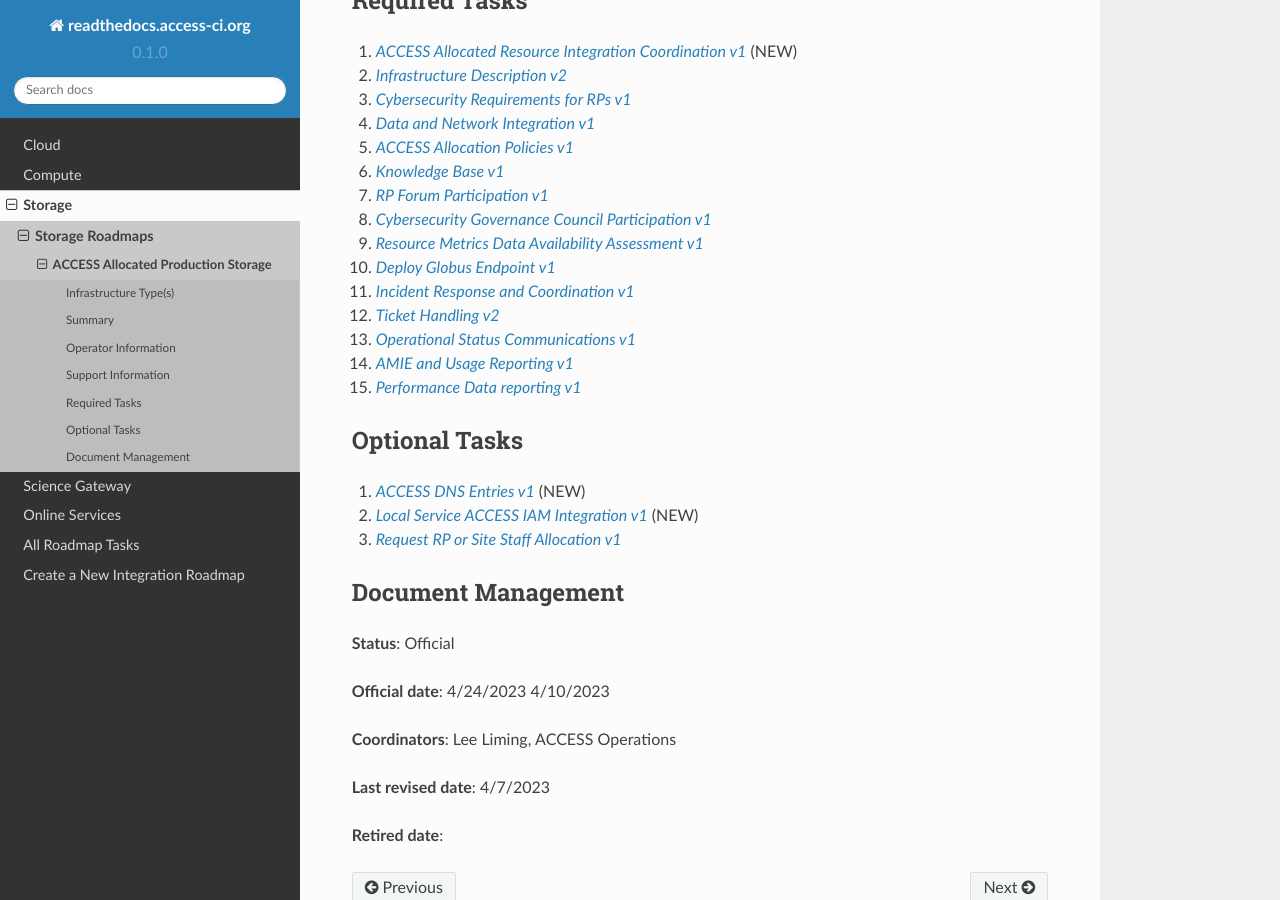
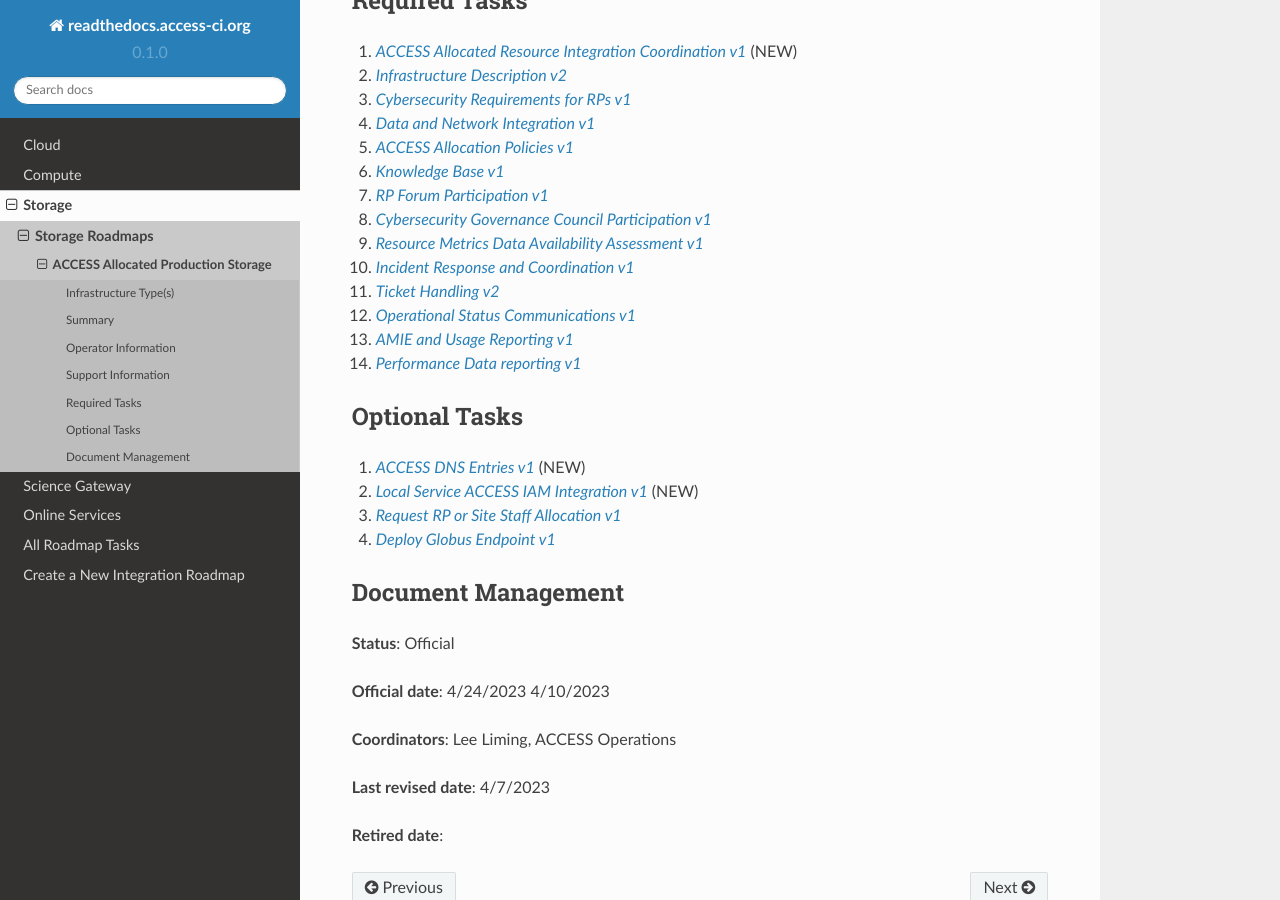
Before and after one commit to esiegmann/Integration_Roadmaps, a Sphinx documentation site: the page built from docs/source/storage/ACCESS_Allocated_Production_Storage_-_Integration_Roadmap_Description.md, in a window 1280 px wide and 900 px high, scrolled down 1648 px. Built offline with Sphinx 7.4.7 and the Read the Docs theme 2.0.0, drawn with Linux system fonts in a browser that asks for light colours; part of the change alters nothing that is shown.

```diff
--- a/docs/source/storage/ACCESS_Allocated_Production_Storage_-_Integration_Roadmap_Description.md
+++ b/docs/source/storage/ACCESS_Allocated_Production_Storage_-_Integration_Roadmap_Description.md
@@ -60,17 +60,15 @@ Please track RP integration progress in [*this spreadsheet*](https://docs.google
 
 9.  [*Resource Metrics Data Availability Assessment v1*](../tasks/Resource_Metrics_Data_Availability_Assessment_v1.md)
 
-10. [*Deploy Globus Endpoint v1*](../tasks/Deploy_Globus_Endpoint_v1.md)
+10. [*Incident Response and Coordination v1*](../tasks/Incident_Response_and_Coordination_v1.md)
 
-11. [*Incident Response and Coordination v1*](../tasks/Incident_Response_and_Coordination_v1.md)
+11. [*Ticket Handling v2*](../tasks/Ticket_Handling_v2.md)
 
-12. [*Ticket Handling v2*](../tasks/Ticket_Handling_v2.md)
+12. [*Operational Status Communications v1*](../tasks/Operational_Status_Communications_v1.md)
 
-13. [*Operational Status Communications v1*](../tasks/Operational_Status_Communications_v1.md)
+13. [*AMIE and Usage Reporting v1*](../tasks/AMIE_and_Usage_Reporting_v1.md)
 
-14. [*AMIE and Usage Reporting v1*](../tasks/AMIE_and_Usage_Reporting_v1.md)
-
-15. [*Performance Data reporting v1*](../tasks/Performance_Data_Reporting_v1.md)
+14. [*Performance Data reporting v1*](../tasks/Performance_Data_Reporting_v1.md)
 
 ## Optional Tasks
 
@@ -79,6 +77,8 @@ Please track RP integration progress in [*this spreadsheet*](https://docs.google
 2.  [*Local Service ACCESS IAM Integration v1*](../tasks/Local_Services_ACCESS_IAM_Integration_v1.md) (NEW)
 
 3.  [*Request RP or Site Staff Allocation v1*](../tasks/Request_RP_or_Site_Staff_Allocation_v1.md)
+
+4. [*Deploy Globus Endpoint v1*](../tasks/Deploy_Globus_Endpoint_v1.md)
 
 ## Document Management
 
```
